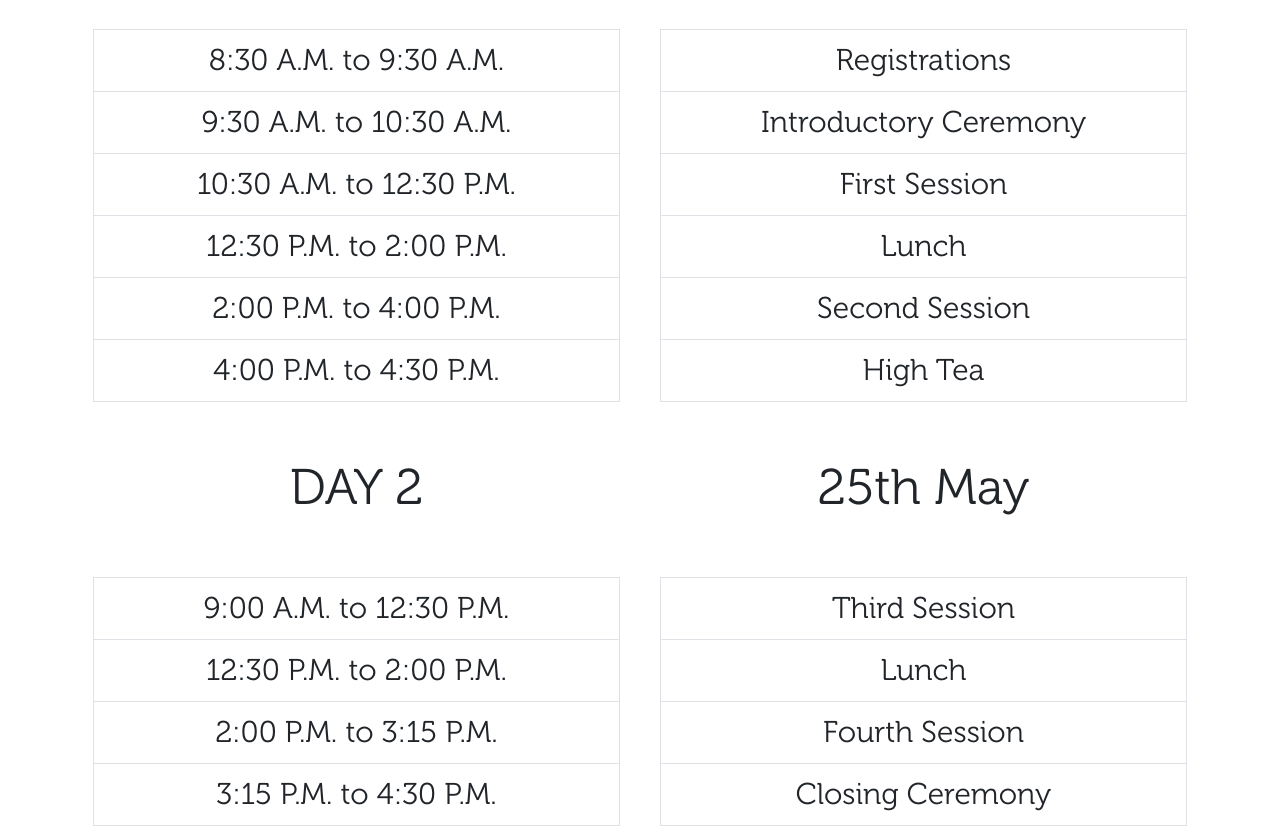
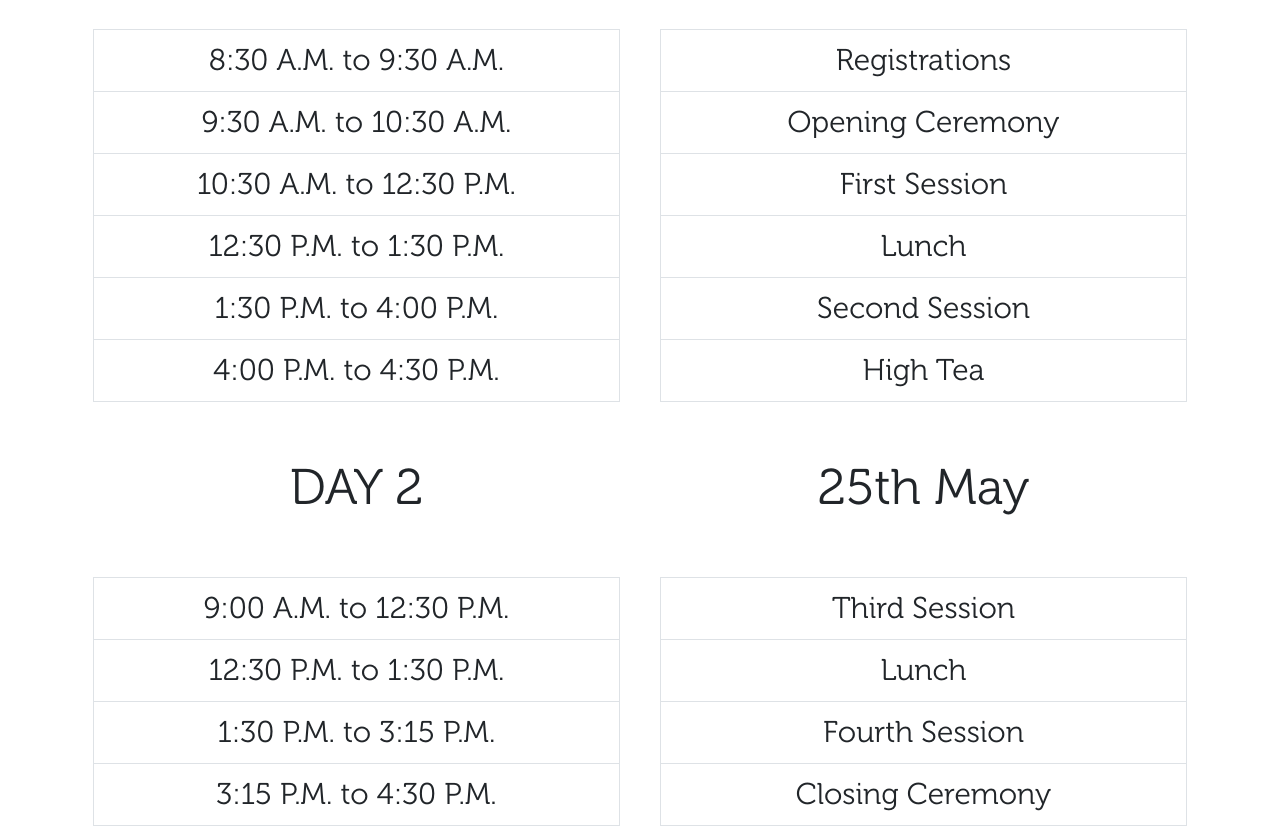
Before and after one commit to shashwatsaini/MUNSOC-Web-App, a Flask app: page /dsumun in a window 1280 px wide. Shown: the part 977-1809 px from the top of the page. Run offline with Flask 3, Linux system fonts and the light colour scheme.

Commit message:
Updating itinerary

```diff
--- a/templates/DSUMUN.html
+++ b/templates/DSUMUN.html
@@ -140,7 +140,6 @@
         </div>
         <br>
         <br>
-        <!-- Desktop Mode: Two Tables -->
         <div class="d-none d-md-block">
             <div class="row itinerary-row">
                 <div class="col-6 itinerary-column">
@@ -157,8 +156,8 @@
                             <tr><td class="table-cell">8:30 A.M. to 9:30 A.M.</td></tr>
                             <tr><td class="table-cell">9:30 A.M. to 10:30 A.M.</td></tr>
                             <tr><td class="table-cell">10:30 A.M. to 12:30 P.M.</td></tr>
-                            <tr><td class="table-cell">12:30 P.M. to 2:00 P.M.</td></tr>
-                            <tr><td class="table-cell">2:00 P.M. to 4:00 P.M.</td></tr>
+                            <tr><td class="table-cell">12:30 P.M. to 1:30 P.M.</td></tr>
+                            <tr><td class="table-cell">1:30 P.M. to 4:00 P.M.</td></tr>
                             <tr><td class="table-cell">4:00 P.M. to 4:30 P.M.</td></tr>
                         </tbody>
                     </table>
@@ -167,7 +166,7 @@
                     <table class="table day-one-table scroll-animate">
                         <tbody>
                             <tr><td class="table-cell">Registrations</td></tr>
-                            <tr><td class="table-cell">Introductory Ceremony</td></tr>
+                            <tr><td class="table-cell">Opening Ceremony</td></tr>
                             <tr><td class="table-cell">First Session</td></tr>
                             <tr><td class="table-cell">Lunch</td></tr>
                             <tr><td class="table-cell">Second Session</td></tr>
@@ -189,8 +188,8 @@
                     <table class="table day-one-table scroll-animate">
                         <tbody>
                             <tr><td class="table-cell">9:00 A.M. to 12:30 P.M.</td></tr>
-                            <tr><td class="table-cell">12:30 P.M. to 2:00 P.M.</td></tr>
-                            <tr><td class="table-cell">2:00 P.M. to 3:15 P.M.</td></tr>
+                            <tr><td class="table-cell">12:30 P.M. to 1:30 P.M.</td></tr>
+                            <tr><td class="table-cell">1:30 P.M. to 3:15 P.M.</td></tr>
                             <tr><td class="table-cell">3:15 P.M. to 4:30 P.M.</td></tr>
                         </tbody>
                     </table>
@@ -207,7 +206,6 @@
                 </div>
             </div>
         </div>
-        <!-- Mobile Mode: One Table -->
         <div class="d-block d-md-none">
             <div class="row itinerary-row">
                 <div class="col-12 itinerary-column">
@@ -220,18 +218,18 @@
                             </tr>
                             <tr>
                                 <td class="table-cell">9:30 A.M. to 10:30 A.M.</td>
-                                <td class="table-cell">Introductory Ceremony</td>
+                                <td class="table-cell">Opening Ceremony</td>
                             </tr>
                             <tr>
                                 <td class="table-cell">10:30 A.M. to 12:30 P.M.</td>
                                 <td class="table-cell">First Session</td>
                             </tr>
                             <tr>
-                                <td class="table-cell">12:30 P.M. to 2:00 P.M.</td>
+                                <td class="table-cell">12:30 P.M. to 1:30 P.M.</td>
                                 <td class="table-cell">Lunch</td>
                             </tr>
                             <tr>
-                                <td class="table-cell">2:00 P.M. to 4:00 P.M.</td>
+                                <td class="table-cell">1:30 P.M. to 4:00 P.M.</td>
                                 <td class="table-cell">Second Session</td>
                             </tr>
                             <tr>
@@ -252,11 +250,11 @@
                                 <td class="table-cell">Third Session</td>
                             </tr>
                             <tr>
-                                <td class="table-cell">12:30 P.M. to 2:00 P.M.</td>
+                                <td class="table-cell">12:30 P.M. to 1:30 P.M.</td>
                                 <td class="table-cell">Lunch</td>
                             </tr>
                             <tr>
-                                <td class="table-cell">2:00 P.M. to 3:15 P.M.</td>
+                                <td class="table-cell">1:30 P.M. to 3:15 P.M.</td>
                                 <td class="table-cell">Fourth Session</td>
                             </tr>
                             <tr>
```
